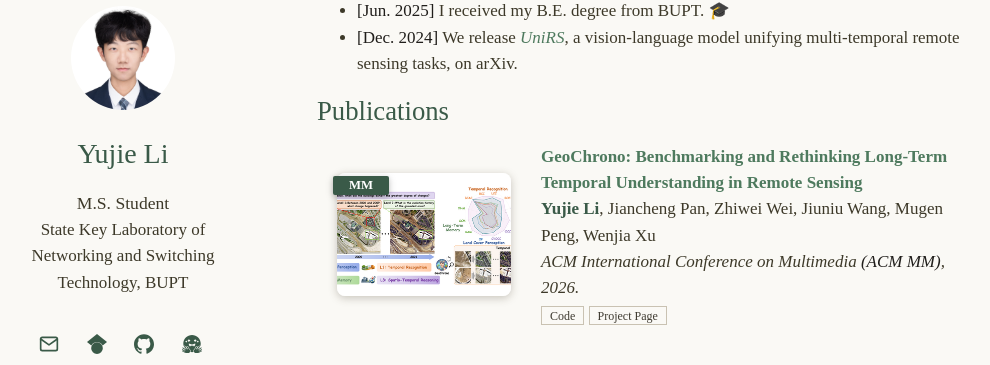
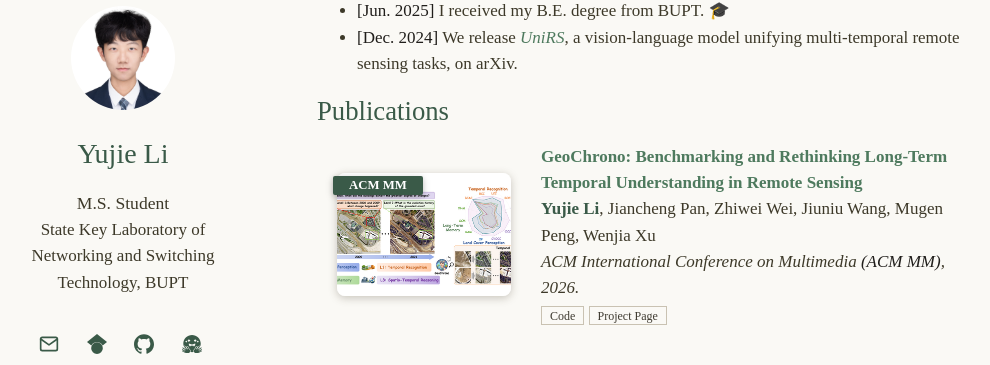
Before and after one commit to Davidup1/Davidup1.github.io, a Jekyll site: the page built from index.md, in a window 1280 px wide and 900 px high, scrolled down 657 px. Shown: the part 82-447 px from the top of the window, without its empty margins (153-1143 px from the left). Built offline with Jekyll 4.4.1, drawn with Linux system fonts in a browser that asks for light colours.

Commit message:
ACM MM badge on GeoChrono teaser
Co-Authored-By: Claude Fable 5 <noreply@anthropic.com>

```diff
--- a/_data/publications.yml
+++ b/_data/publications.yml
@@ -17,7 +17,7 @@ main:
 
   - title: "GeoChrono: Benchmarking and Rethinking Long-Term Temporal Understanding in Remote Sensing"
     authors: <strong>Yujie Li</strong>, Jiancheng Pan, Zhiwei Wei, Jiuniu Wang, Mugen Peng, Wenjia Xu
-    conference_short: MM
+    conference_short: ACM MM
     conference: ACM International Conference on Multimedia <strong>(ACM MM)</strong>, 2026.
     page: ./papers/geochrono/
     code: https://github.com/IntelliSensing/GeoChrono
```
